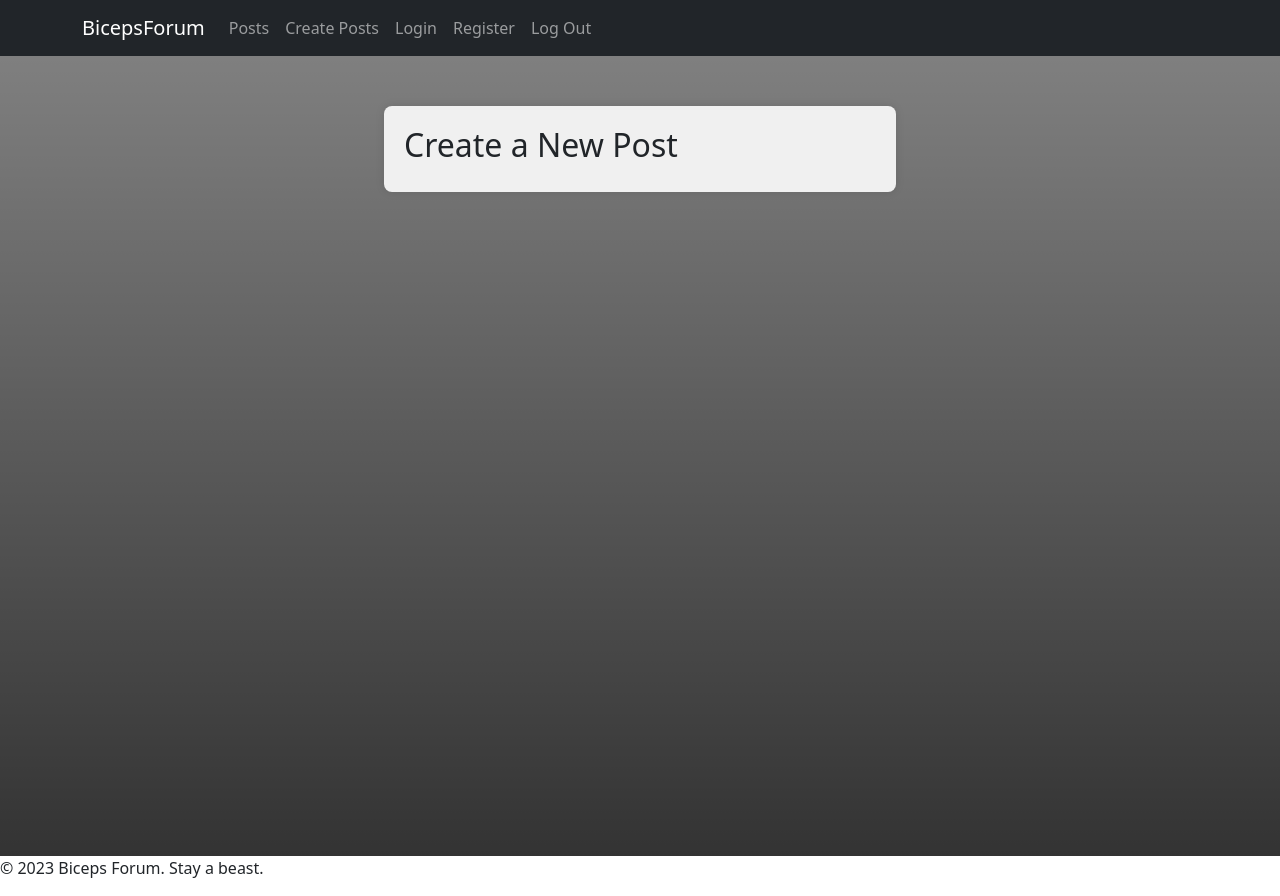
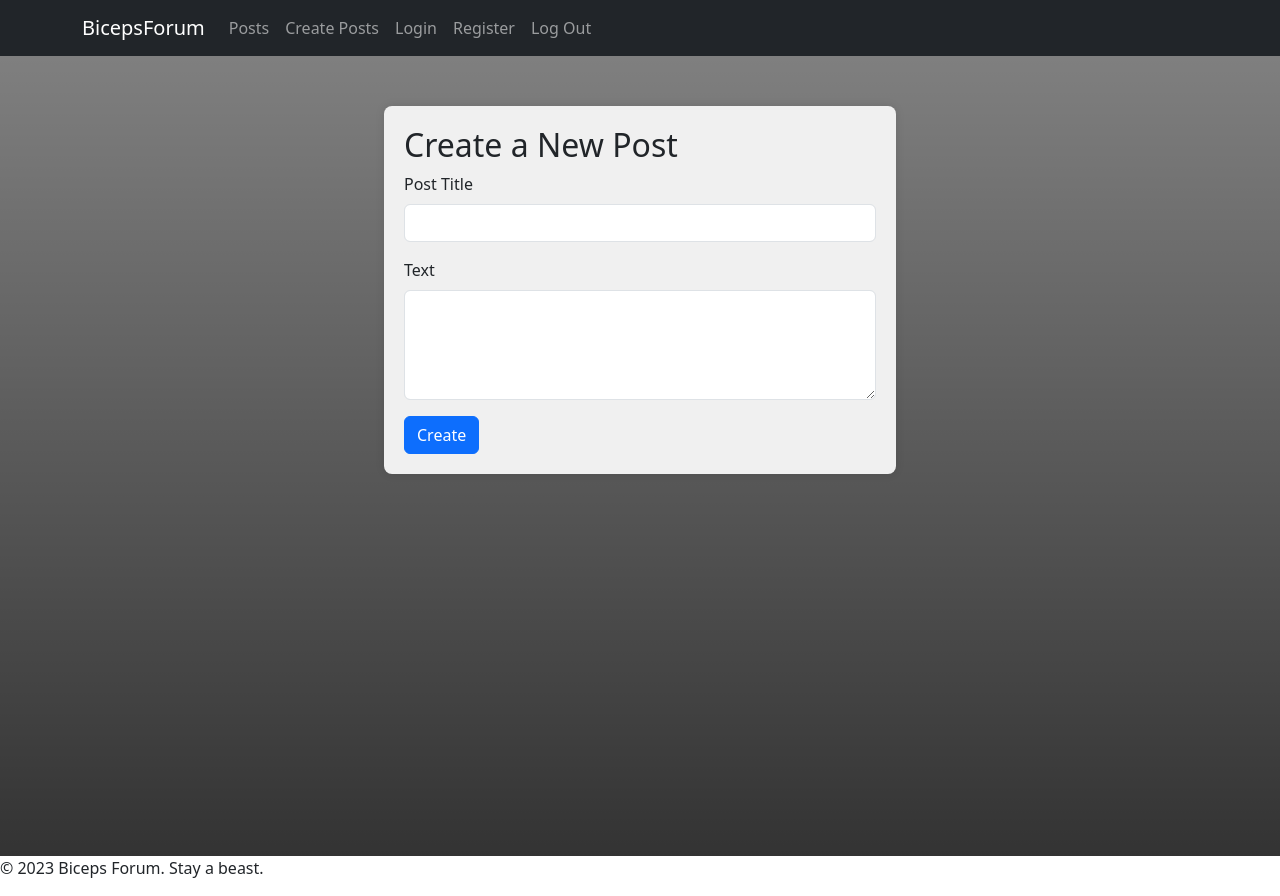
Before and after one commit to Sevgy/Forum-Project, a React (Vite) app: page /posts/create in a window 1280 px wide. Built offline with nearby package versions, Linux system fonts and the light colour scheme.

Commit message:
Added PostCreate form

```diff
--- a/src/components/login/Login.jsx
+++ b/src/components/login/Login.jsx
@@ -23,7 +23,7 @@ export default function Login() {
                         </Form.Group>
 
                         <Button variant="primary" type="submit">
-                            Submit
+                            Login
                         </Button>
                     </Form>
                 </div>
--- a/src/components/post-create/PostCreate.jsx
+++ b/src/components/post-create/PostCreate.jsx
@@ -1,4 +1,7 @@
 import styles from './PostCreate.module.css';
+import Form from 'react-bootstrap/Form';
+import Button from 'react-bootstrap/Button';
+
 
 export default function PostCreate() {
   return (
@@ -6,10 +9,21 @@ export default function PostCreate() {
       <div className={styles['create-post-container']}>
         <div className={styles['create-post-form-container']}>
           <h2>Create a New Post</h2>
-              {/* Add your create post form here */}
-              <form>
-                {/* Your create post form fields go here */}
-              </form>
+          <Form>
+            <Form.Group className="mb-3" controlId="exampleForm.ControlInput1">
+              <Form.Label>Post Title</Form.Label>
+              <Form.Control type="email" />
+            </Form.Group>
+
+            <Form.Group className="mb-3" controlId="exampleForm.ControlTextarea1">
+              <Form.Label>Text</Form.Label>
+              <Form.Control as="textarea" rows={4} />
+            </Form.Group>
+          </Form>
+
+          <Button variant="primary" type="submit">
+            Create
+          </Button>
         </div>
       </div>
     </div>
--- a/src/components/register/Register.jsx
+++ b/src/components/register/Register.jsx
@@ -29,7 +29,7 @@ export default function Register() {
                         </Form.Group>
 
                         <Button variant="primary" type="submit">
-                            Submit
+                            Register
                         </Button>
                     </Form>
                 </div>
```
Lines whose indentation alone changed are shown as unchanged.
